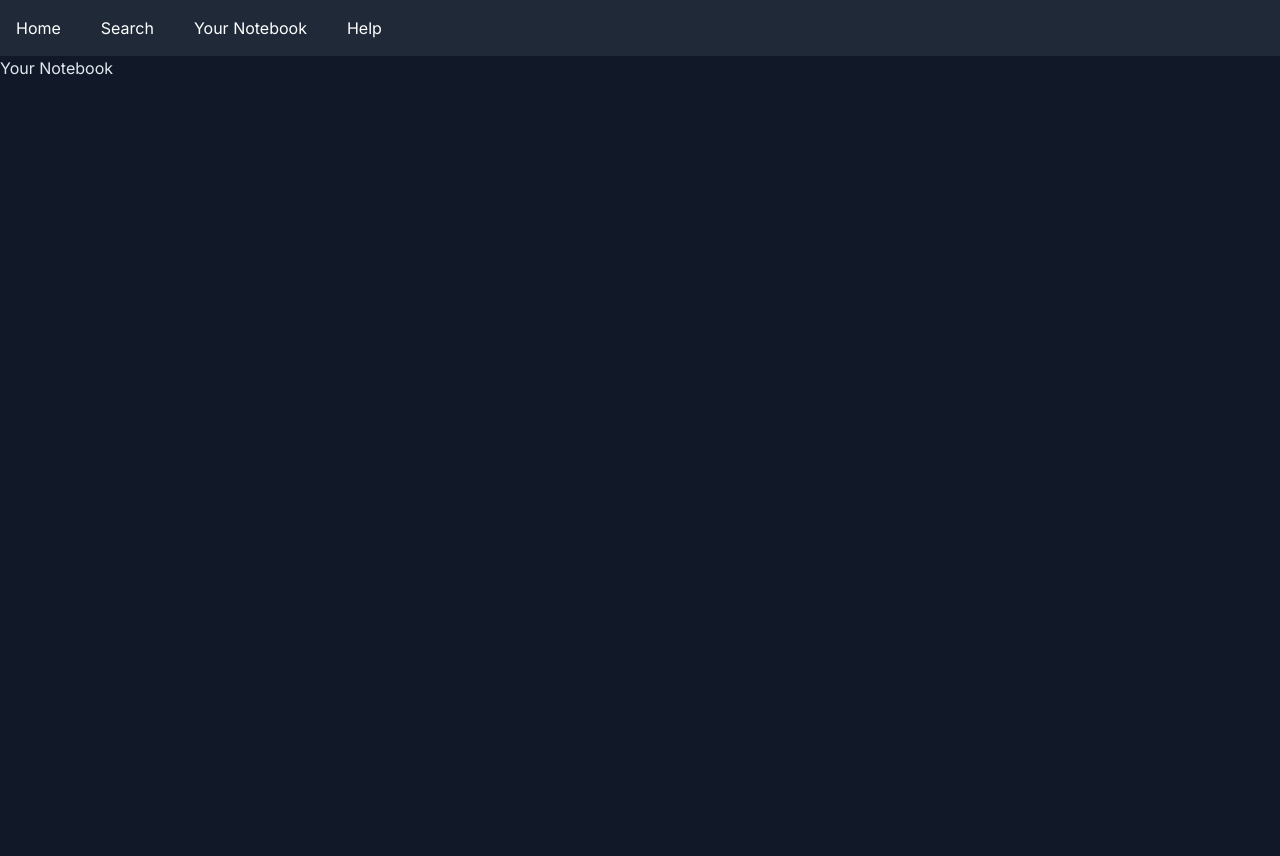
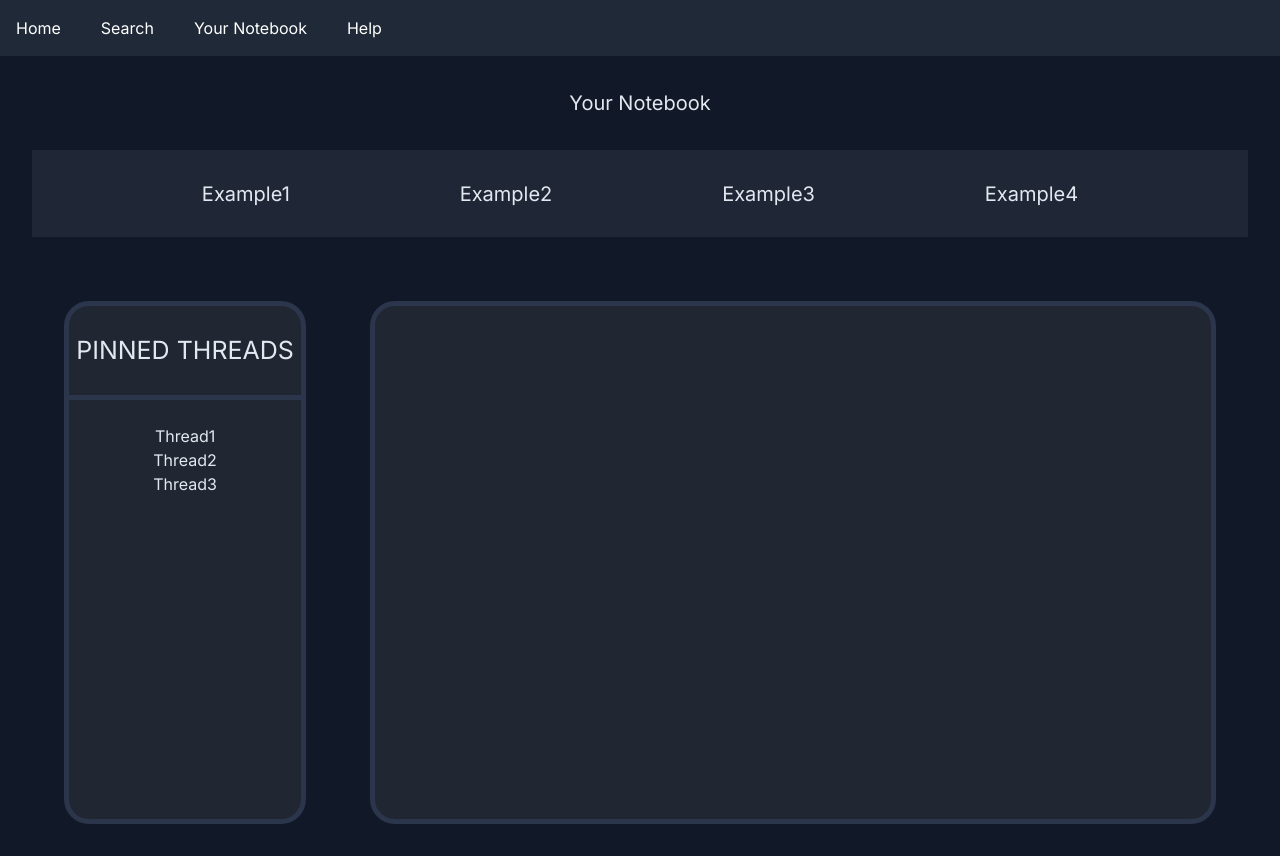
Before and after one commit to EduContin/ava-platform, a Next.js app: page /notebook in a window 1280 px wide. Before the commit the page ends 800 px from the top, so only its background shows below. Built offline with nearby package versions, Linux system fonts and the light colour scheme; no server answers.

Commit message:
start of frontend from notebooks page

```diff
--- /dev/null
+++ b/assets/notebook.css
@@ -0,0 +1,119 @@
+.root{
+
+    width: 100vw;
+    height: 100vh;
+
+    display: flex;
+    flex-direction: column;
+    align-items: center;
+
+    background-color: #111827;
+}
+
+.notebook-title{
+    text-align: center;
+    margin-top: 2.5%;
+    font-size: 20px;
+}
+
+.categories{
+    width: 95%;
+    height: 15%;
+    display: flex;
+    align-items: center;
+    justify-content: center;
+
+    background-color: #1f2737;
+    margin-top: 2.5%;
+    margin-bottom: 2.5%;
+}
+
+.list-categories{
+    width: 100%;
+    display: flex;
+
+    flex-direction: row;
+    align-items: center;
+    justify-content: space-evenly;
+}
+
+.item-categories{
+    display: flex;
+    border-style: none;
+    font-size: 20px;
+}
+
+.main-container{
+    width: 100%;
+    height: 90%;
+
+
+    display: flex;
+    flex-direction: row;
+    margin-top: 2.5%;
+    margin-bottom : 2.5%;
+}
+
+.pinned-threads{
+    width: 20%;
+    height: 100%;
+
+    display: flex;
+    align-items: center;
+    justify-content: center;
+    flex-direction: column;
+
+    margin-left: 5%;
+    margin-right: 2.5%;
+
+    background-color: #212732;
+
+    border-radius: 25px;
+    border-style: solid;
+    border-color: #2b354b;
+    border-width: 5px;
+}
+.title-pinned-threads{
+    width: 100%;
+    height: 20%;
+
+    display: flex;
+    justify-content: center;
+    align-items: center;
+    font-size: 25px;
+
+    border-bottom: 5px;
+    border-style: solid;
+    border-color: #2b354b;
+}
+
+
+.threads{
+    width: 100%;
+    height: 90%;
+
+}
+
+.list-threads{
+    display: flex;
+    flex-direction: column;
+    align-items: center;
+    justify-content: center;
+
+    margin-top: 10%;
+
+}
+
+.threads-display{
+    width: 70%;
+    height: 100%;
+
+    background-color: #212732;
+    margin-left:2.5%;
+    margin-right: 5%;
+
+    border-radius: 25px;
+    border-style: solid;
+    border-color: #2b354b;
+    border-width: 5px;
+}
--- a/components/Notebook.tsx
+++ b/components/Notebook.tsx
@@ -1,11 +1,55 @@
-
+import "../assets/notebook.css";
 
 export default function Notebook() {
 
 
+    const fetchCategories = async () => {
+        fetch("http://localhost:8800/notebook")
+    }
+
     return (
-        <div>
-            <h1>Your Notebook</h1>
+
+        <div className="root">
+            <h1 className="notebook-title">Your Notebook</h1>
+            {/* Still need to create the logic behind the categories
+                and the decoration */}
+            <div className="categories">
+                <ul className="list-categories">
+                    <li className="item-categories">Example1</li>
+                    <li className="item-categories">Example2</li>
+                    <li className="item-categories">Example3</li>
+                    <li className="item-categories">Example4</li>
+
+                </ul>
+            </div>
+
+            {/*Main Container */}
+            <div className="main-container">
+
+                {/*Pinned Threads part */}
+                <div className="pinned-threads">
+                    <div className="title-pinned-threads">
+                        <h1>PINNED THREADS</h1>
+                    </div>
+                    <hr></hr>
+                    <div className="threads">
+                        <ul className="list-threads">
+                            <li className="item-threads">Thread1</li>
+                            <li className="item-threads">Thread2</li>
+                            <li className="item-threads">Thread3</li>
+                        </ul>
+                    </div>
+                </div>
+
+                <div className="threads-display">
+                    <div className="opened-threads">
+
+                    </div>
+                    <div className="current-thread">
+
+                    </div>
+                </div>
+            </div>
         </div>
     );
 }
```
